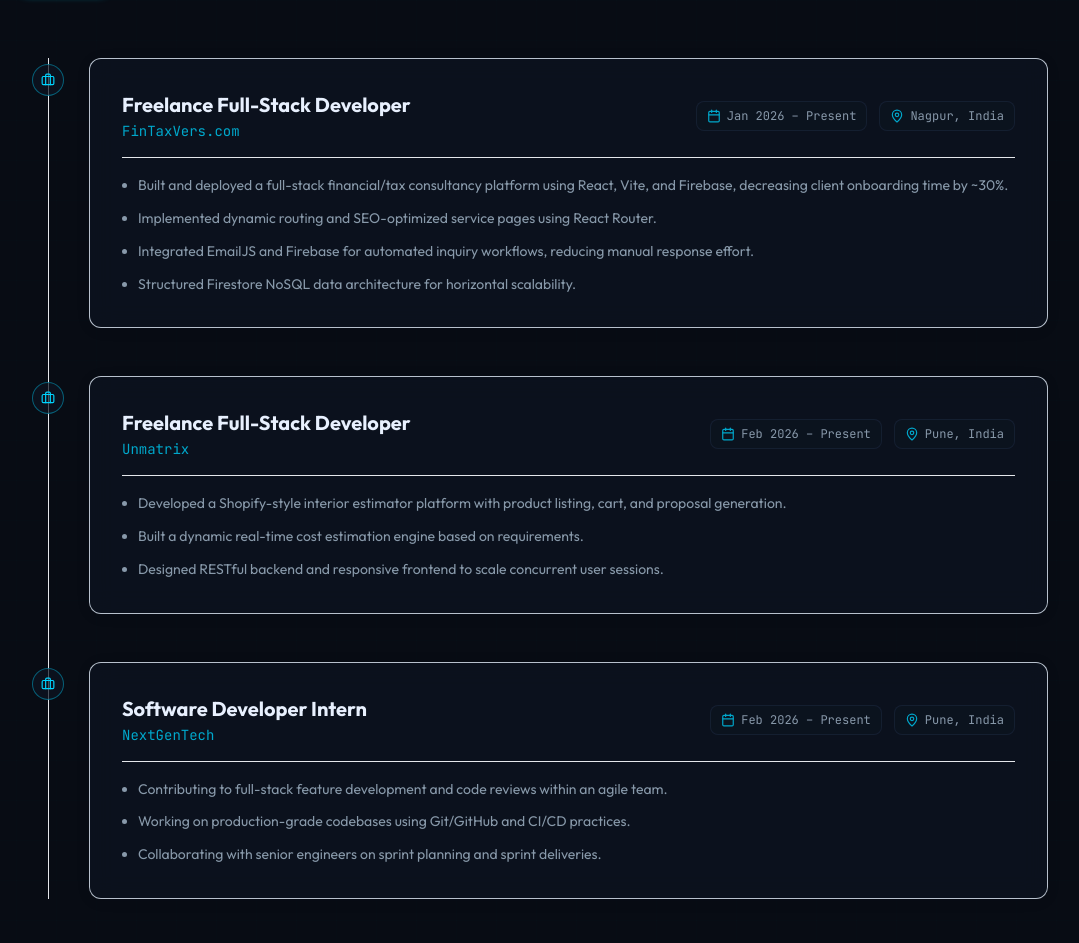
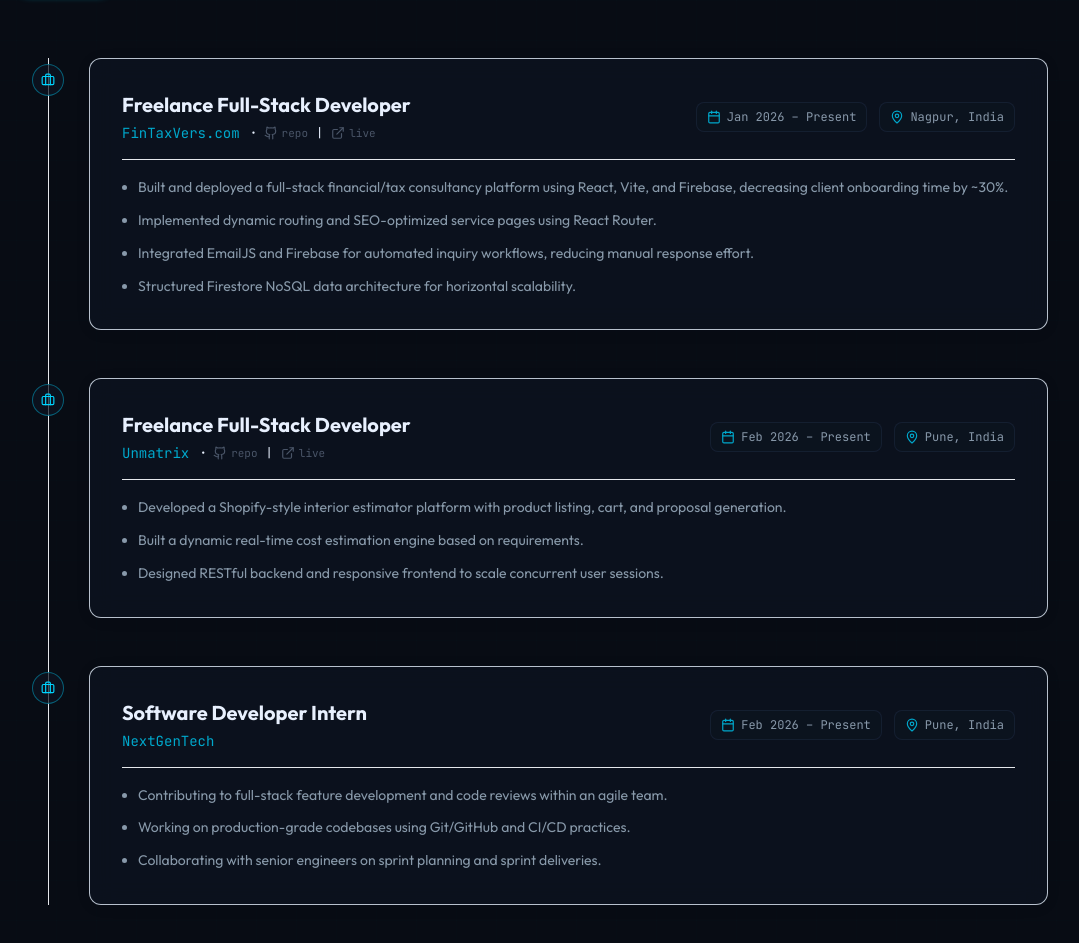
Before and after one commit to RAHUL0408-B/Portfolio, a React (Vite) app: page / in a window 1280 px wide. Shown: the part 4320-5263 px from the top of the page, without its empty margins (104-1183 px from the left). Built offline with nearby package versions, Linux system fonts and the light colour scheme.

Commit message:
feat: add github and live links to work experience cards

```diff
--- a/src/components/Experience.jsx
+++ b/src/components/Experience.jsx
@@ -1,5 +1,5 @@
 import React from 'react';
-import { Briefcase, Calendar, MapPin } from 'lucide-react';
+import { Briefcase, Calendar, MapPin, Github, ExternalLink } from 'lucide-react';
 import { resumeData } from '../data/resumeData';
 
 export default function Experience() {
@@ -36,9 +36,41 @@
                     <h3 className="text-lg sm:text-xl font-bold text-text-primary font-sans">
                       {exp.role}
                     </h3>
-                    <p className="text-cyan-dim font-mono text-sm mt-0.5">
-                      {exp.company}
-                    </p>
+                    <div className="flex items-center gap-3 flex-wrap mt-1">
+                      <p className="text-cyan-dim font-mono text-sm">
+                        {exp.company}
+                      </p>
+
+                      {/* GitHub and Live Links */}
+                      {(exp.github || exp.live) && (
+                        <div className="flex items-center gap-2 text-xs font-sans">
+                          <span className="text-border/60">•</span>
+                          {exp.github && (
+                            <a
+                              href={exp.github}
+                              target="_blank"
+                              rel="noreferrer"
+                              className="text-text-muted hover:text-cyan transition-colors flex items-center gap-1 font-mono text-[11px]"
+                            >
+                              <Github className="w-3.5 h-3.5" />
+                              <span>repo</span>
+                            </a>
+                          )}
+                          {exp.github && exp.live && <span className="text-border/60 font-mono">|</span>}
+                          {exp.live && (
+                            <a
+                              href={exp.live}
+                              target="_blank"
+                              rel="noreferrer"
+                              className="text-text-muted hover:text-cyan transition-colors flex items-center gap-1 font-mono text-[11px]"
+                            >
+                              <ExternalLink className="w-3.5 h-3.5" />
+                              <span>live</span>
+                            </a>
+                          )}
+                        </div>
+                      )}
+                    </div>
                   </div>
 
                   <div className="flex flex-wrap gap-3 text-xs font-mono text-text-secondary">
--- a/src/data/resumeData.js
+++ b/src/data/resumeData.js
@@ -118,6 +118,8 @@
       company: "FinTaxVers.com",
       duration: "Jan 2026 – Present",
       location: "Nagpur, India",
+      github: "https://github.com/RAHUL0408-B/FinTaxYug",
+      live: "https://fintaxvers.com",
       points: [
         "Built and deployed a full-stack financial/tax consultancy platform using React, Vite, and Firebase, decreasing client onboarding time by ~30%.",
         "Implemented dynamic routing and SEO-optimized service pages using React Router.",
@@ -130,6 +132,8 @@
       company: "Unmatrix",
       duration: "Feb 2026 – Present",
       location: "Pune, India",
+      github: "https://github.com/RAHUL0408-B/Estimation.web",
+      live: "https://github.com/RAHUL0408-B/Estimation.web",
       points: [
         "Developed a Shopify-style interior estimator platform with product listing, cart, and proposal generation.",
         "Built a dynamic real-time cost estimation engine based on requirements.",
```
